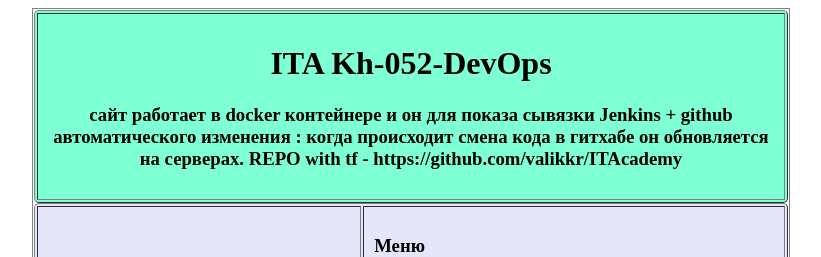
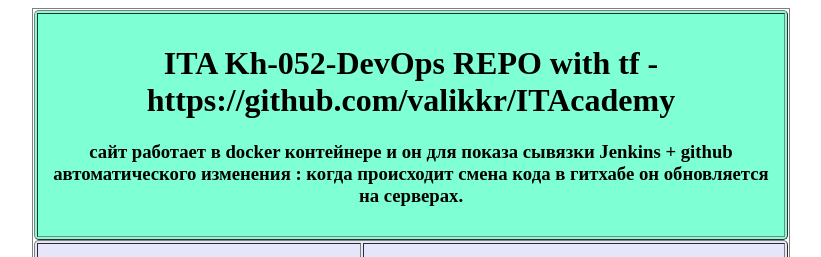
Before and after one commit to valikkr/web, a plain HTML site: page index.html in a window 1280 px wide. Shown: the top 257 px of the page, without its empty margins (229-1050 px from the left). Drawn offline with Linux system fonts and the light colour scheme.

Commit message:
Update index.html

```diff
--- a/index.html
+++ b/index.html
@@ -44,10 +44,11 @@ style="width:100%; border-radius:5px;">
 <!--Создаём столбец таблицы-->
 <th>
 <!--Содержание ячейки столбца-->
-<h1>ITA Kh-052-DevOps</h1>
+<h1>ITA Kh-052-DevOps
+  REPO with tf - https://github.com/valikkr/ITAcademy</h1>
 <h3>сайт работает в docker контейнере и он для показа сывязки Jenkins + github автоматического изменения :
   когда происходит смена кода в гитхабе он обновляется на серверах.
-  REPO with tf - https://github.com/valikkr/ITAcademy  </h3>
+   </h3>
 <!--Закрываем таблицу-->
 </th>
 </tr>
```
